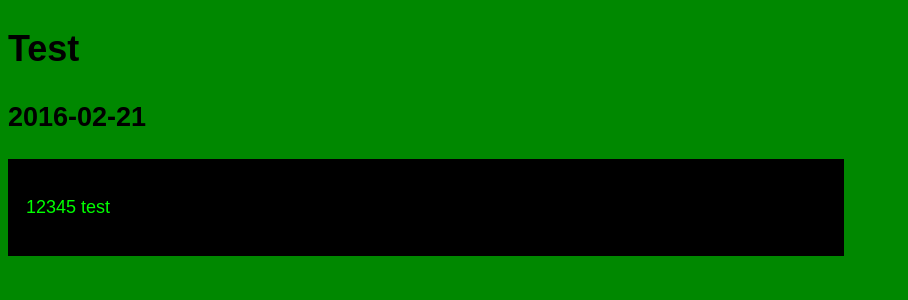
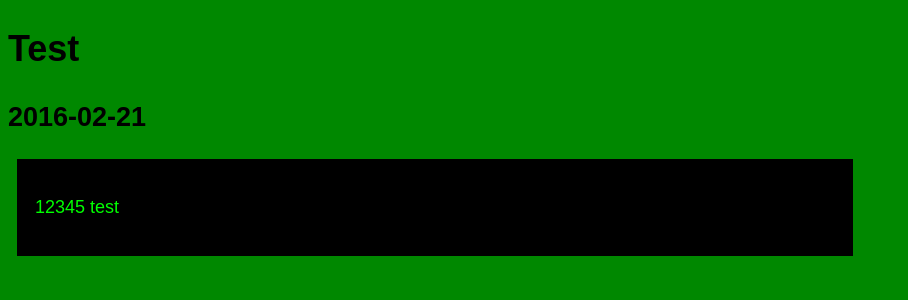
Before and after one commit to EliaTarasoff/EliaTarasoff.github.io, a Jekyll site: the page built from _posts/2016-02-21-test.md, in a window 1280 px wide. Shown: the top 300 px of the page, without its empty margins (0-908 px from the left). Built offline with Jekyll 4.4.1, drawn with Linux system fonts in a browser that asks for light colours.

Commit message:
Update errythang.sass

```diff
--- a/css/errythang.sass
+++ b/css/errythang.sass
@@ -18,6 +18,7 @@ body
         color: #0F0
         max-width: 800px
         padding: 18px
+        margin: 9px
 
         a
             background: #080
```
